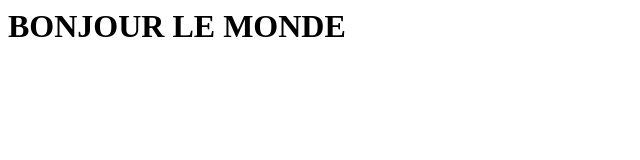
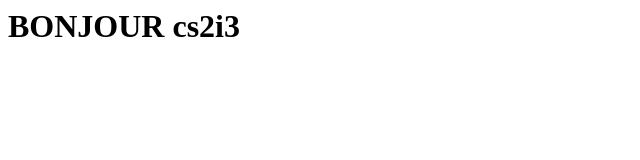
Before and after one commit to mechepatience/projectmechepatience, a plain HTML site: page index.html in a window 1280 px wide. Shown: the whole page, without its empty margins (0-640 px from the left). Drawn offline with Linux system fonts and the light colour scheme.

Commit message:
index.html
bjr cs2i3

```diff
--- a/index.html
+++ b/index.html
@@ -4,7 +4,7 @@
     </head>
     <body>
 
-<h1>BONJOUR LE MONDE </h1>
+<h1>BONJOUR cs2i3</h1>
 
 
 
```
